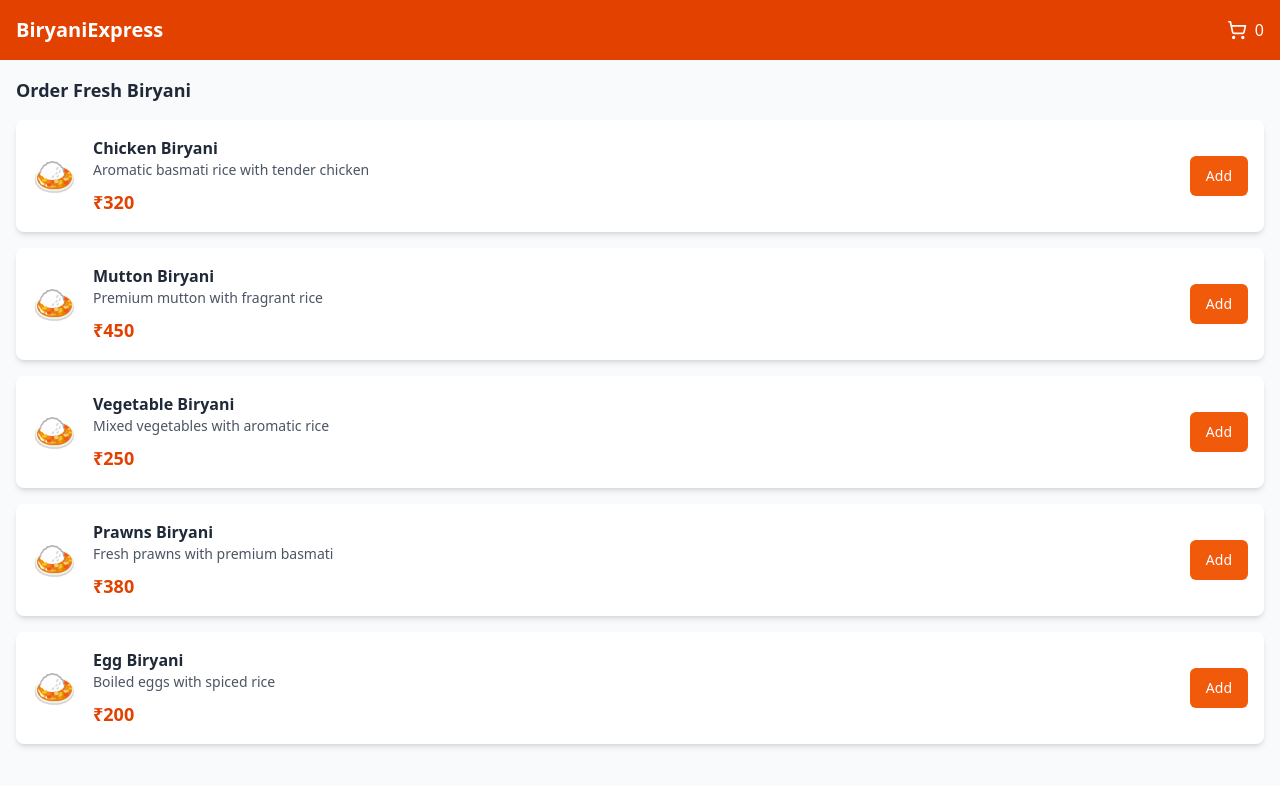
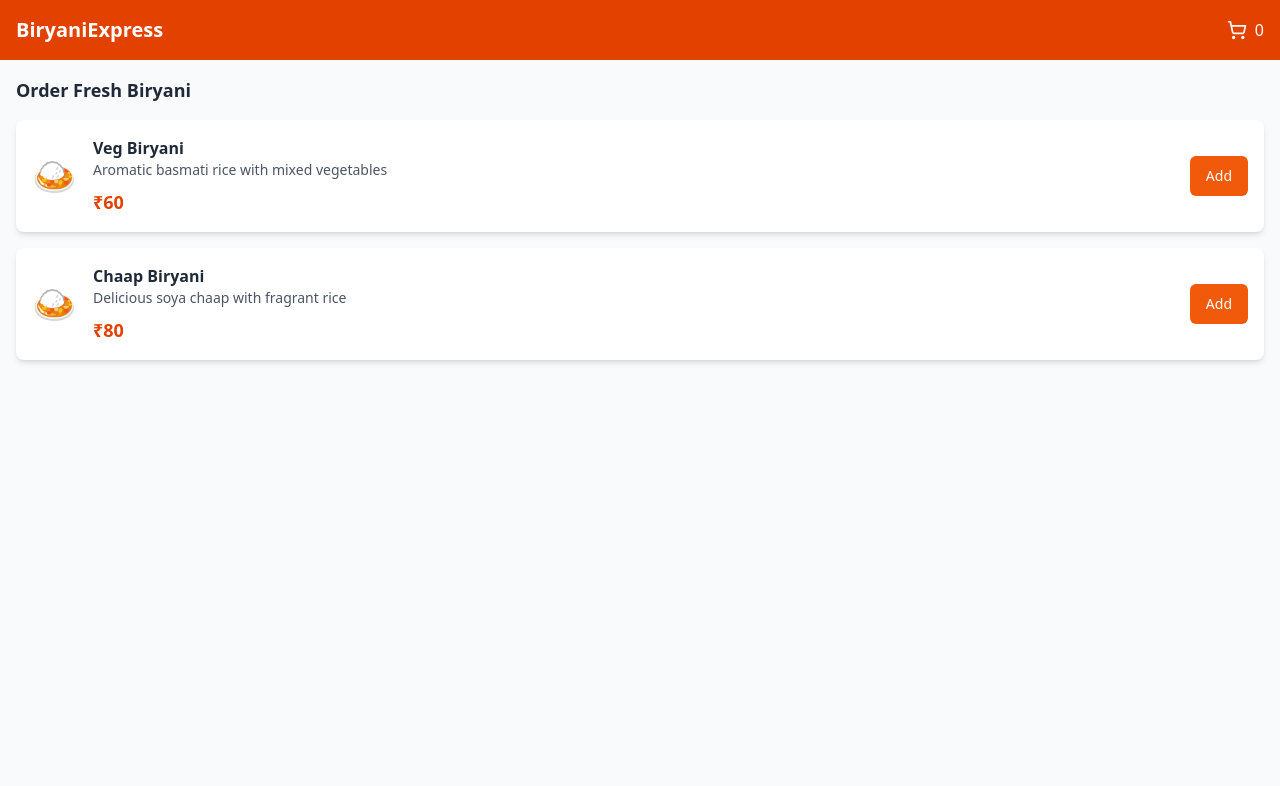
Before and after one commit to Harshjii/Biriyani_Delivery_Web-, a React (Vite) app: page / in a window 1280 px wide. Shown: the top 786 px of the page. Built offline with nearby package versions, Linux system fonts and the light colour scheme.

Commit message:
Update menu items
Updated the menu items to include veg biryani (Rs 60) and chaap biryani (Rs 80).

```diff
--- a/src/pages/Index.tsx
+++ b/src/pages/Index.tsx
@@ -1,4 +1,3 @@
-
 import React, { useState } from 'react';
 import { useToast } from '@/hooks/use-toast';
 import { Plus, Minus, ShoppingCart, MessageCircle } from 'lucide-react';
@@ -23,37 +22,16 @@ const Index = () => {
   const menuItems: MenuItem[] = [
     {
       id: '1',
-      name: 'Chicken Biryani',
-      description: 'Aromatic basmati rice with tender chicken',
-      price: 320,
+      name: 'Veg Biryani',
+      description: 'Aromatic basmati rice with mixed vegetables',
+      price: 60,
       image: '🍛'
     },
     {
       id: '2',
-      name: 'Mutton Biryani',
-      description: 'Premium mutton with fragrant rice',
-      price: 450,
-      image: '🍛'
-    },
-    {
-      id: '3',
-      name: 'Vegetable Biryani',
-      description: 'Mixed vegetables with aromatic rice',
-      price: 250,
-      image: '🍛'
-    },
-    {
-      id: '4',
-      name: 'Prawns Biryani',
-      description: 'Fresh prawns with premium basmati',
-      price: 380,
-      image: '🍛'
-    },
-    {
-      id: '5',
-      name: 'Egg Biryani',
-      description: 'Boiled eggs with spiced rice',
-      price: 200,
+      name: 'Chaap Biryani',
+      description: 'Delicious soya chaap with fragrant rice',
+      price: 80,
       image: '🍛'
     }
   ];
```
